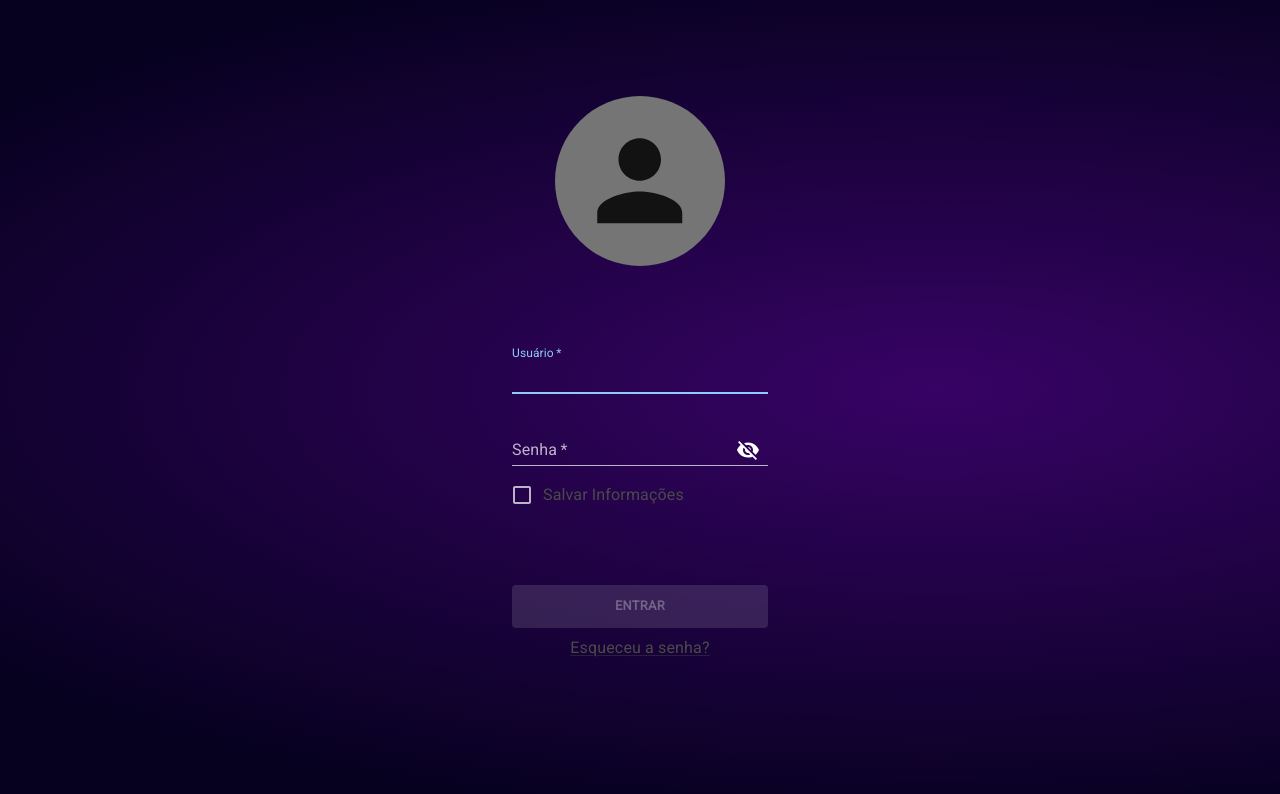
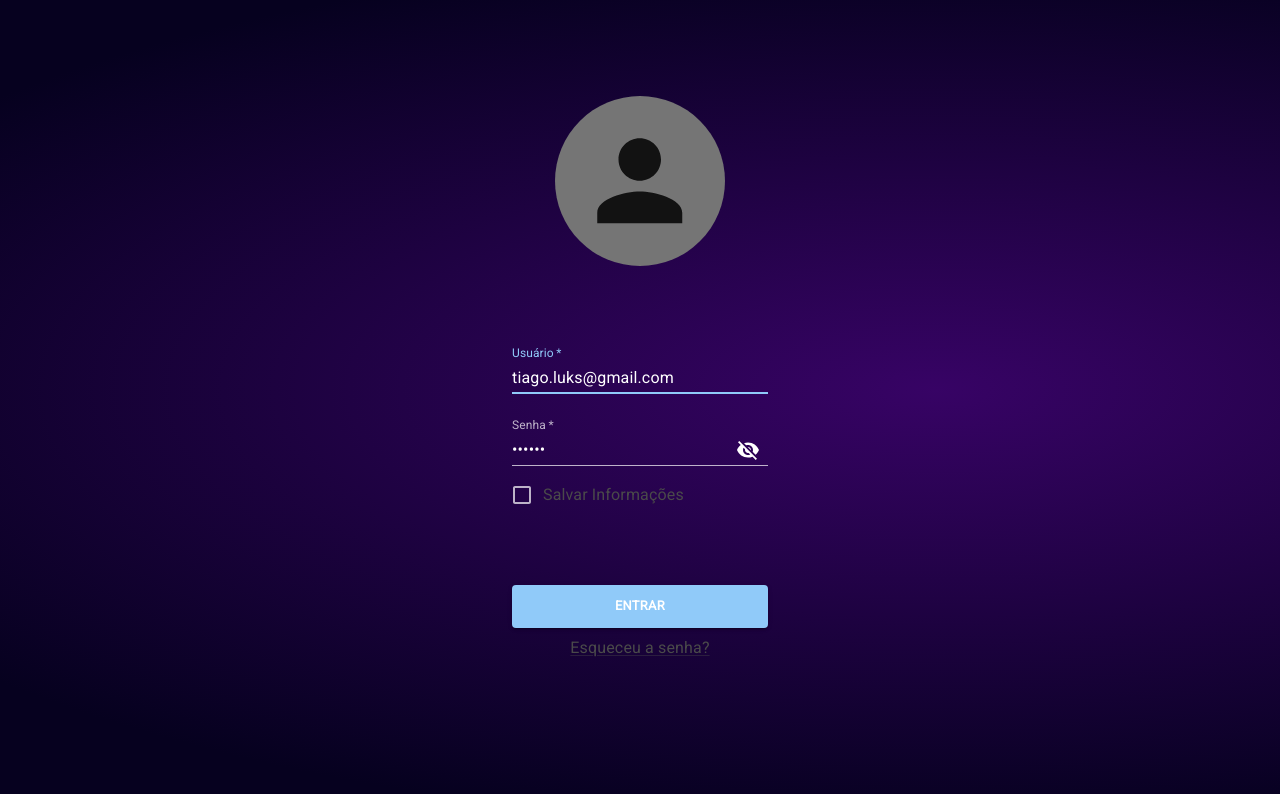
Before and after one commit to matchingbet/web, a Next.js app: page /login in a window 1280 px wide. Shown: the top 794 px of the page. Built offline with nearby package versions, Linux system fonts and the light colour scheme.

Commit message:
feat: reset form when status code is 200

```diff
--- a/src/pages/login/index.tsx
+++ b/src/pages/login/index.tsx
@@ -35,7 +35,7 @@ export default function Login() {
 
   const usernameRef = useRef<HTMLInputElement>();
 
-  const { login } = useSecurityStore();
+  const { login, token } = useSecurityStore();
 
   useEffect(() => {
     setIsConfirmBtnDisabled(
@@ -53,21 +53,26 @@ export default function Login() {
 
   const handleSubmit = (e: React.FormEvent) => {
     e.preventDefault();
-    const data = {
-      username,
-      password,
-      saveInformation
-    }
-    console.log(data);
+
     if (!errorMessage) {
       setErrorMessage("Usuário ou senha inválidos.");
     } else {
       setErrorMessage("")
     }
 
-    login({ username, password } as Credentials).then((response: any) => {
-      if (response.status === 200) {
-        //resetForm();
+    login({ username, password } as Credentials)
+      .then((response: any) => {
+        if (response.status === 200) {
+          setUsername('');
+          setPassword('');
+          setShowPassword(false);
+          setSaveInformation(false);
+          setErrorMessage('');
+          setIsConfirmBtnDisabled(true);
+
+          console.log(token);
+
+          router.push("/");
       }
     })
       .catch(err => setErrorMessage(err.message));
@@ -89,7 +94,7 @@ export default function Login() {
       <Grid container component="form" onSubmit={handleSubmit} sx={{ mt: 10 }}>
         <Grid item xs={12}>
           <TextField
-            value={username}
+            value={"tiago.luks@gmail.com"}
             onChange={(e) => setUsername(e.target.value)}
             onBlur={() =>
               setIsUsernameInvalid(() => !getUsernamePattern().test(username))
@@ -105,7 +110,7 @@ export default function Login() {
         </Grid>
         <Grid item xs={12} sx={{ mt: 3 }}>
           <TextField
-            value={password}
+            value={"123456"}
             onChange={(e) => setPassword(e.target.value)}
             onBlur={() =>
               setIsPasswordInvalid(
@@ -172,7 +177,7 @@ export default function Login() {
             sx={{ fontWeight: "bold", p: 1.3 }}
             variant="contained"
             type="submit"
-            disabled={isConfirmBtnDisabled}
+            disabled={false}
             fullWidth
           >
             ENTRAR
--- a/src/stores/SecurityStore.ts
+++ b/src/stores/SecurityStore.ts
@@ -12,7 +12,7 @@ const useSecurityStore = create<SecurityStore>(
       logged: false,
       token: undefined,
       login: async (credentials: Credentials) => {
-        const response = await HttpClient.post("/api/login", credentials);
+        const response = await HttpClient.post("/oauth/token", credentials);
         if (response.status === 200) {
           const authToken = response.headers.get("Authorization");
           const user = await response.json();
```
